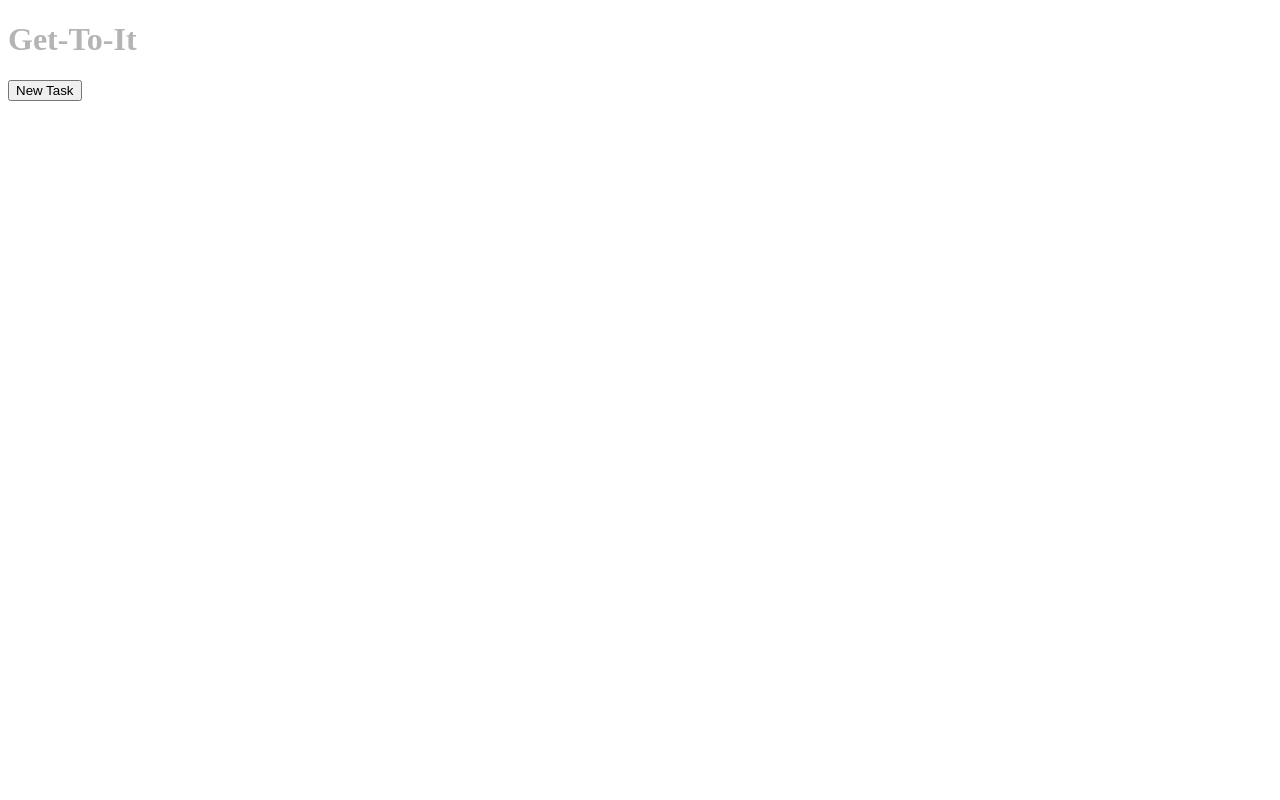
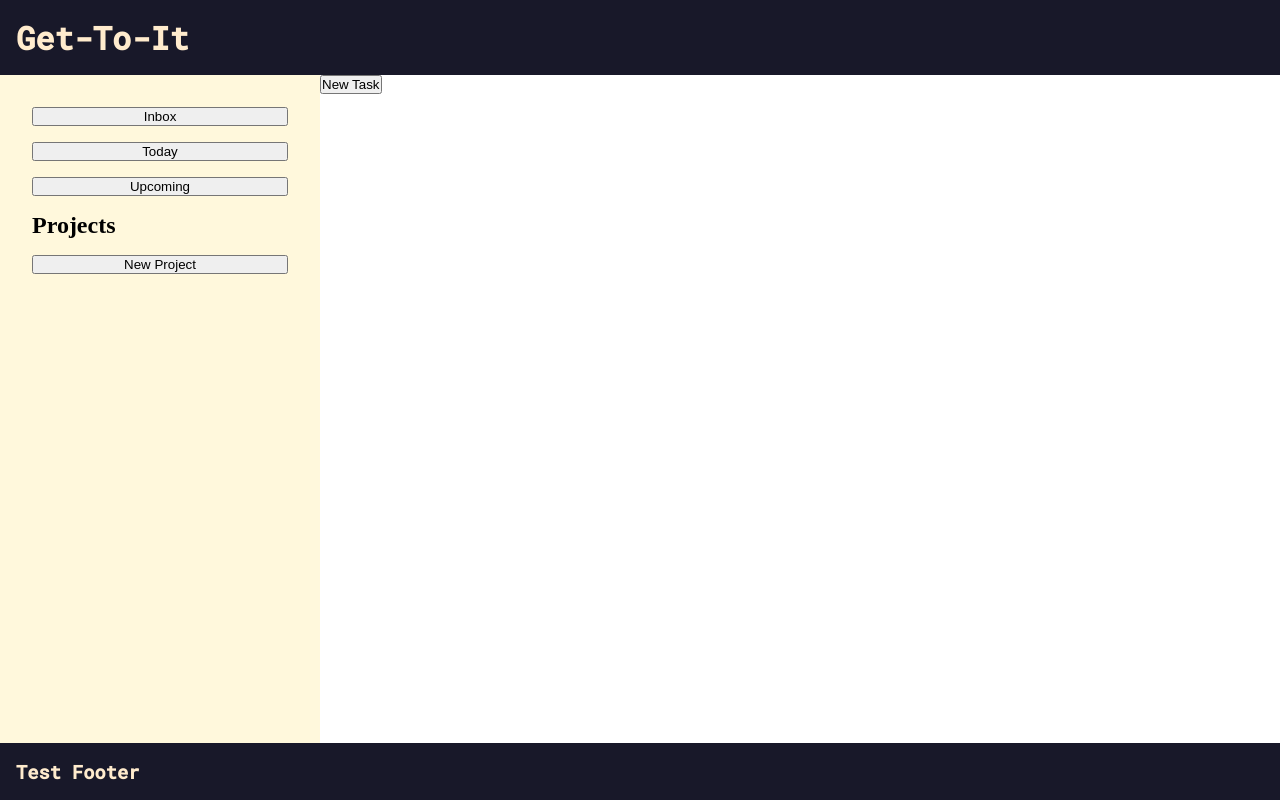
Before and after one commit to miguelgmpriv/todo-list, a website built with webpack: page src/index.html in a window 1280 px wide. Built offline with nearby package versions, Linux system fonts and the light colour scheme.

Commit message:
Add html for buttons and css rules for general page layout Added userinterface file to house functions dealing directly with user. dominterface renmaed to domfunctions for behind the scenes dom manipulation

```diff
--- a/src/addtask.js
+++ b/src/addtask.js
@@ -4,11 +4,11 @@ const toDoList = [];
 
 const toDoListCopy = () => { toDoList };
 
-const addTaskInMemory = (details)=>{
+const addTaskInMemory = (details) => {
     return toDoList.push(task(details));
 };
 
-const task = ({title, description, priority, date, project = 'default'}) => {
+const task = ({title, description, priority, date, project = 'Inbox'}) => {
     const id = uuidv4();
     return {
         id,
--- a/src/dominterface.js
+++ b/src/domfunctions.js
@@ -15,23 +15,7 @@ const match = (() => {
     };
 })()
 
-const setButtonListener = () => {
-    const newTaskButton = document.getElementById('new-task-button');
-    newTaskButton.addEventListener('click', openAddTask)
-}
 
-const openAddTask = () => {
-    const addTaskContainer = document.getElementById('add-task-container')
-    addTaskContainer.style.display = 'flex';
-    addTaskContainer.addEventListener('submit', handleSubmit);
-}
-
-const handleSubmit = (event) => {
-    event.preventDefault();
-    event.stopPropagation();
-    event.target.parentNode.style.display = 'none';
-    createTask(event.target);
-}
 const createTask = (domInfo) => {
     const taskDetails = getDetailsFromDom(domInfo);
     const taskContainer = document.querySelector('.task-list');
@@ -51,7 +35,7 @@ const makeTaskInDom = (taskDetails) => {
     const taskDiv = createClone();
     for (const key in taskDetails) {
         const container = document.createElement('p');
-        container.id = key;
+        container.classList.add(key);
         container.textContent = taskDetails[key];
         taskDiv.append(container);
     }
@@ -86,4 +70,4 @@ const getDetailsFromDom = (inputInfo) => {
 
 
 
-export { setButtonListener }
+export { createTask }
--- a/src/index.html
+++ b/src/index.html
@@ -23,16 +23,24 @@
             <input type="submit" id="add-task-button" value="Add Task">
         </form>
     </div>
-    <div class="container">
-        <h1>Get-To-It</h1>
-        <button id="new-task-button">New Task</button>
-        <div class="sidebar">
-
+        <header class="header">
+            <h1>Get-To-It</h1>
+        </header>
+        <div class="content">
+            <div class="sidebar">
+                <button>Inbox</button>
+                <button>Today</button>
+                <button>Upcoming</button>
+                <h2>Projects</h2>
+                <button id="new-project-button">New Project</button>
+            </div>
+            <div class="task-list">
+                <button id="new-task-button">New Task</button>
+            </div>
         </div>
-        <div class="task-list">
-
-        </div>
-    </div>
+        <footer class="footer">
+            <h3>Test Footer</h3>
+        </footer>
     <template id="task-template">
         <div class="task">
 
--- a/src/index.js
+++ b/src/index.js
@@ -1,4 +1,4 @@
 import './styles.css';
-import { setButtonListener } from './dominterface';
+import { setAddTaskListener } from "./userinterface";
 
-setButtonListener();
+setAddTaskListener();
--- a/src/styles.css
+++ b/src/styles.css
@@ -1,9 +1,38 @@
-#add-task{
+@import url('https://fonts.googleapis.com/css2?family=Roboto+Mono:wght@500&display=swap');
 
+* {
+    box-sizing: border-box;
+    margin: 0;
+    padding: 0;
 }
-h1{
-    color: rgba(18, 16, 19, 0.315);
+body{
+    min-height: 100vh;
+    display: flex;
+    flex-direction: column;
 }
+
+.content{
+    display: flex;
+    flex: 1;
+}
+
+.header,
+.footer{
+    color: blanchedalmond;
+    background-color: rgb(24, 24, 41);
+    font-family: 'Roboto Mono', monospace;
+    padding: 1rem;
+}
+
+.sidebar{
+    display: flex;
+    flex-direction: column;
+    width: 20rem;
+    padding: 2rem;
+    gap: 1rem;
+    background-color: cornsilk;
+}
+
 fieldset{
     border: 0 none;
 }
--- /dev/null
+++ b/src/userinterface.js
@@ -0,0 +1,21 @@
+import { createTask } from './domfunctions'
+
+const setAddTaskListener = () => {
+    const newTaskButton = document.getElementById('new-task-button');
+    newTaskButton.addEventListener('click', openAddTaskModal)
+}
+
+const openAddTaskModal = () => {
+    const addTaskContainer = document.getElementById('add-task-container');
+    addTaskContainer.style.display = 'flex';
+    addTaskContainer.addEventListener('submit', handleSubmit);
+}
+
+const handleSubmit = (event) => {
+    event.preventDefault();
+    event.stopPropagation();
+    event.target.parentNode.style.display = 'none';
+    createTask(event.target);
+}
+
+export { setAddTaskListener }
```
Also changed, not shown: dist/index.html, dist/main.js.
